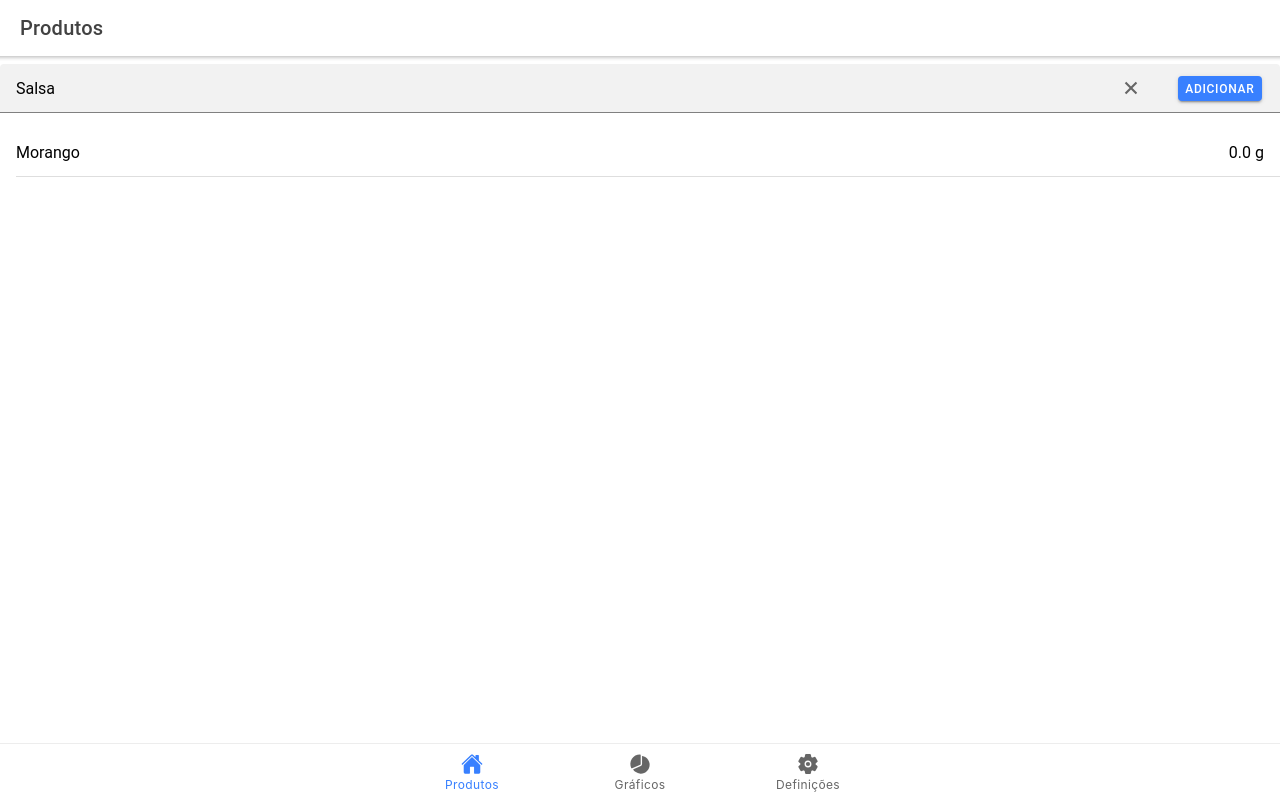
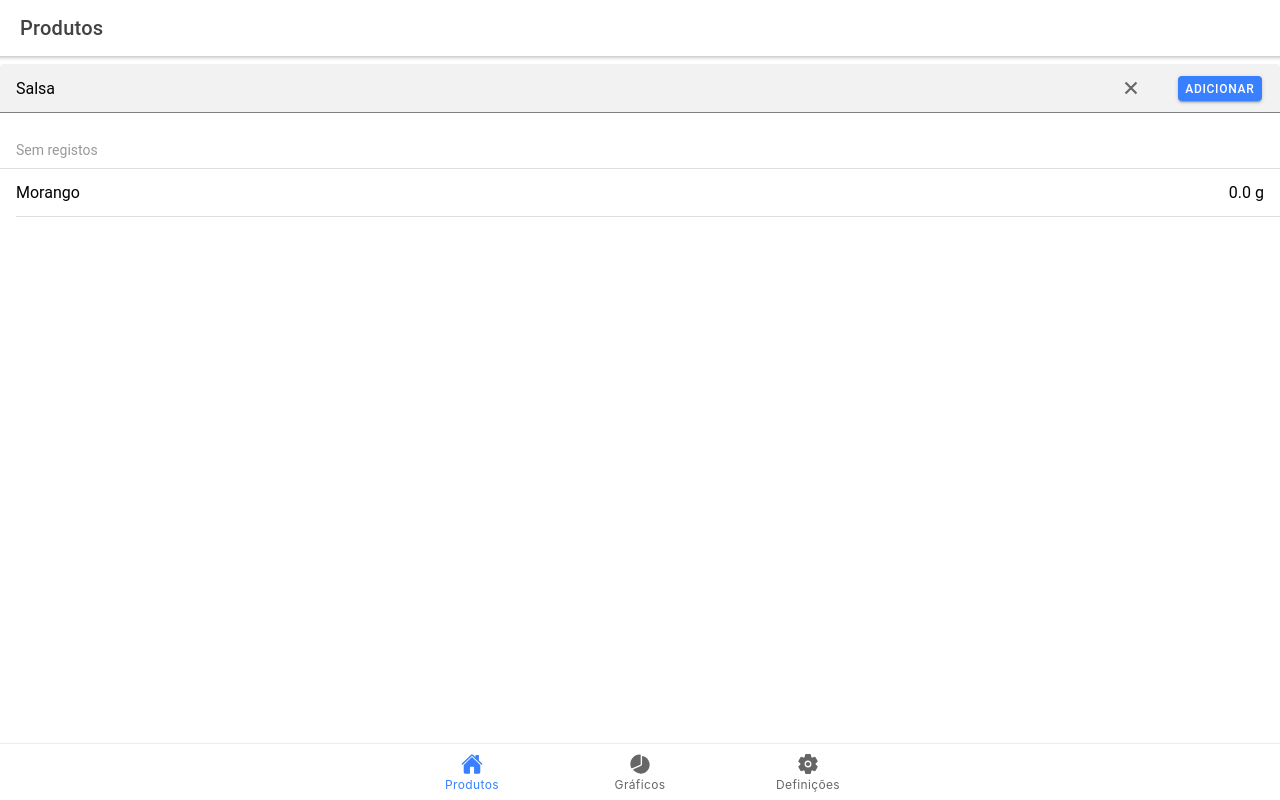
Before and after one commit to N0NamedGuy/bean-counter, a React (Create React App) app: page /beans/products in a window 1280 px wide. Both pictures are taken after a click on the element "ADICIONAR". Built offline with nearby package versions, Linux system fonts and the light colour scheme.

Commit message:
feat: :sparkles: display products by their records year

```diff
--- a/src/components/ProductsList.jsx
+++ b/src/components/ProductsList.jsx
@@ -1,33 +1,54 @@
 import {
     IonItem,
-    IonItemOption,
-    IonItemOptions,
-    IonItemSliding,
-    IonLabel,
+    IonItemDivider,
+    IonItemGroup, IonLabel,
     IonList
 } from '@ionic/react';
 import { humanWeight } from '../utils';
 
-const ProductsList = ({ productsWithTotals, onRemove }) => {
-    return productsWithTotals && productsWithTotals.length > 0 ?
+const ProductListWithTotals = ({ products, year, total }) => {
+    return products && products.length > 0 ?
+        <IonItemGroup>
+            {year ?
+                <IonItemDivider>
+                    <IonLabel>
+                        {year}
+                    </IonLabel>
+                    {<IonLabel slot="end">
+                        {humanWeight(total, 1)}
+                    </IonLabel>}
+                </IonItemDivider> :
+                <IonItemDivider>
+                    <IonLabel>
+                        Sem registos
+                    </IonLabel>
+                </IonItemDivider>
+            }
+            {products.map((product) => {
+                return <IonItem button routerLink={`/beans/products/${product.id}`}
+                    key={`${year ?? 'empty'}-${product.id}`}>
+                    <IonLabel>{product.name}</IonLabel>
+                    <IonLabel slot="end">
+                        {humanWeight(product.total, 1)}
+                    </IonLabel>
+                </IonItem>
+            })}
+        </IonItemGroup>
+        :
+        <div className="ion-padding">
+            <h2>Ainda não adicionou nenhum produto</h2>
+        </div>
+}
+
+const ProductsList = ({ productsByYear, onRemove }) => {
+    return productsByYear ?
         <IonList>
-            {productsWithTotals.map((product) => {
-                return <IonItemSliding key={product.id}>
-                    <IonItem button routerLink={`/beans/products/${product.id}`}>
-                        <IonLabel>{product.name}</IonLabel>
-                        <IonLabel slot="end">
-                            {humanWeight(product.total, 1)}
-                        </IonLabel>
-                    </IonItem>
-
-                    <IonItemOptions slide="end"
-                        onIonSwipe={e => onRemove(product)}>
-                        <IonItemOption color="danger" expandable
-                            onClick={e => onRemove(product)}>
-                            Apagar
-                        </IonItemOption>
-                    </IonItemOptions>
-                </IonItemSliding>
+            {productsByYear.map(({ year, total, products }) => {
+                return <ProductListWithTotals products={products}
+                    key={year ?? 'empty'}
+                    total={total}
+                    year={year}
+                    onRemove={onRemove} />
             })}
         </IonList>
         :
--- a/src/pages/Products.jsx
+++ b/src/pages/Products.jsx
@@ -9,17 +9,17 @@ import {
     IonToolbar, useIonViewWillEnter
 } from '@ionic/react';
 import { ProductAddForm } from '../components/ProductAddForm';
-import { listProductsWithTotals, createProduct, removeProduct } from '../model/product';
+import { createProduct, listProductsByRecordYearWithTotals } from '../model/product';
 
 const Products = () => {
-    const [products, setProducts] = useState(null);
+    const [productsByYear, setProductsByYear] = useState(null);
     const [isLoading, setIsLoading] = useState(true);
 
     useIonViewWillEnter(() => {
         setIsLoading(true);
-        listProductsWithTotals()
-            .then((products) => {
-                setProducts(products);
+        listProductsByRecordYearWithTotals()
+            .then((data) => {
+                setProductsByYear(data);
             })
             .finally(() => {
                 setIsLoading(false);
@@ -28,14 +28,8 @@ const Products = () => {
 
     async function handleAddProduct(newProduct) {
         await createProduct(newProduct);
-        const productWithTotals = await listProductsWithTotals();
-        setProducts(productWithTotals);
-    }
-
-    async function handleRemoveProduct(product) {
-        await removeProduct(product.id);
-        const productWithTotals = await listProductsWithTotals();
-        setProducts(productWithTotals);
+        const data = await listProductsByRecordYearWithTotals();
+        setProductsByYear(data);
     }
 
     return <IonPage>
@@ -47,8 +41,8 @@ const Products = () => {
         <IonContent>
             {
                 isLoading ? <div>A carregar dados</div> : <>
-                    <ProductAddForm products={products} onSave={handleAddProduct} />
-                    <ProductsList productsWithTotals={products} onRemove={handleRemoveProduct} />
+                    <ProductAddForm onSave={handleAddProduct} />
+                    <ProductsList productsByYear={productsByYear} />
                 </>
             }
         </IonContent>
```
